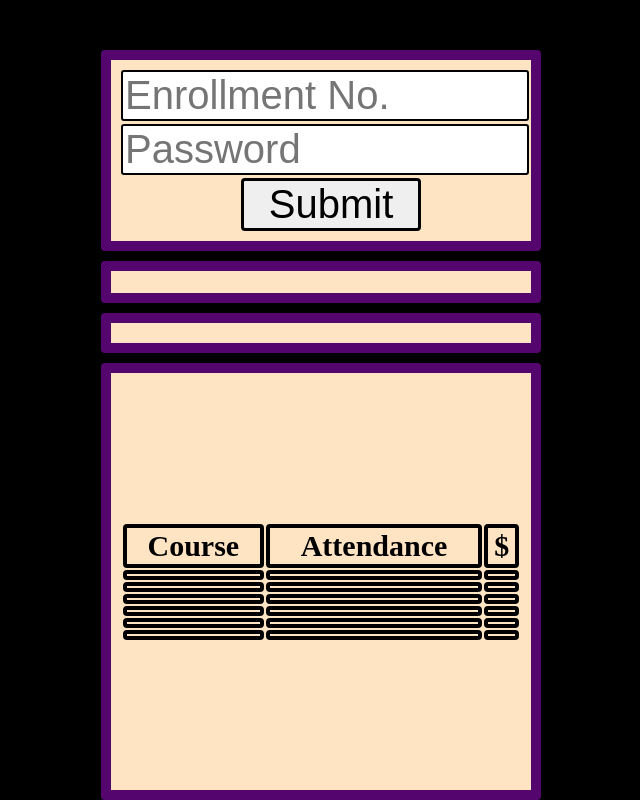
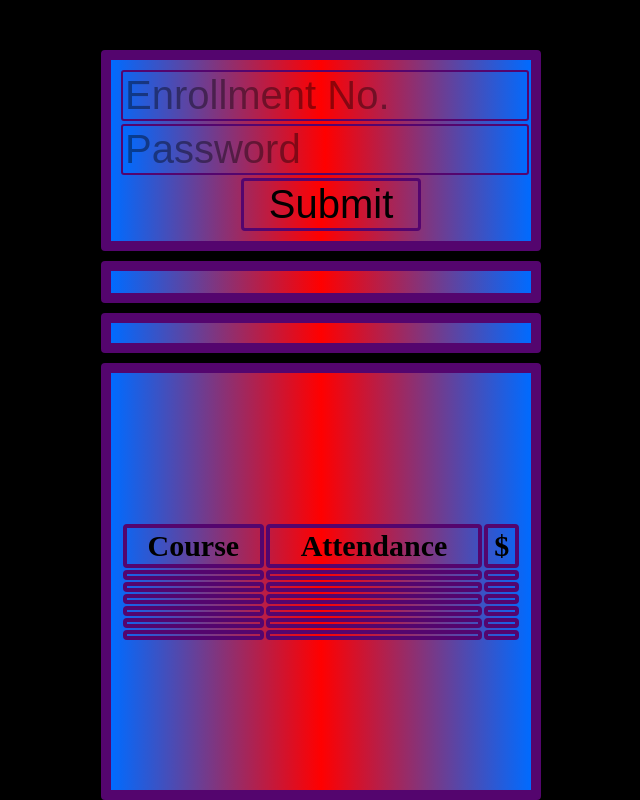
Before and after one commit to rajeev-k47/Attendence, a website: page public/index.html in a window 1280 px wide. Shown: the whole page, without its empty margins (319-959 px from the left). Drawn offline with nearby package versions, Linux system fonts and the light colour scheme; no server answers.

Commit message:
Update style.css

```diff
--- a/public/style.css
+++ b/public/style.css
@@ -13,7 +13,8 @@ body {
     border-radius: 4px;
     display: inline-block;
     padding: 10px;
-    background-color: bisque;
+    background: rgb(0,107,255);
+background: linear-gradient(90deg, rgba(0,107,255,1) 0%, rgba(255,0,0,1) 50%, rgba(0,107,255,1) 100%);
     padding-bottom: 10px;
     width: 400px;
     margin-top: 50px; /* Adjusted margin-top */
@@ -32,12 +33,18 @@ body {
     justify-content: center;
     font-size: 25px;
     font-weight: bold;
+    background: rgb(0,107,255);
+background: linear-gradient(90deg, rgba(0,107,255,1) 0%, rgba(255,0,0,1) 50%, rgba(0,107,255,1) 100%);
 }
 #enroll{
     width: 400px;
+    background: rgb(0,107,255,0);
+
 }
 #pass{
     width: 400px;
+    background: rgb(0,107,255);
+background: linear-gradient(90deg, rgba(0,107,255,1) 0%, rgba(255,0,0,1) 50%, rgba(0,107,255,1) 100%);
 }
 #Status {
     border: 10px solid rgb(84, 5,110);
@@ -52,6 +59,8 @@ body {
     align-items: center;
     justify-content: center;
     font-size: 22px;
+    background: rgb(0,107,255);
+background: linear-gradient(90deg, rgba(0,107,255,1) 0%, rgba(255,0,0,1) 50%, rgba(0,107,255,1) 100%);
 }
 #attend{
     border: 10px solid rgb(84, 5,110);
@@ -66,6 +75,8 @@ body {
     align-items: center;
     justify-content: center;
     font-size: 30px;
+    background: rgb(0,107,255);
+background: linear-gradient(90deg, rgba(0,107,255,1) 0%, rgba(255,0,0,1) 50%, rgba(0,107,255,1) 100%);
 }
 .input-field {
     outline: 2px solid blue;
@@ -75,6 +86,7 @@ body {
     border-radius: 3px;
     font-size: 40px;
     width: 490px;
+    border-color: rgb(84, 5,110);
 }
 button {
     margin-left: 30%;
@@ -82,6 +94,8 @@ button {
     border-radius: 4px;
     font-size: 40px;
     width: 180px;
+    border-color: rgb(84, 5,110);
+    background-color: rgb(0,107,255,0);
 }
 #text {
     display: flex;
@@ -97,4 +111,14 @@ td,th{
     border: 4px solid black;
     border-radius: 4px;
     align-items: center;
+    border-color: rgb(84, 5,110);
+    text-align: center;
 }
+::placeholder {
+    color:black;
+    opacity: 0.4; /* Firefox */
+    }
+
+.skip{
+    background-color: rgb(245,25,100,0);
+}
```
